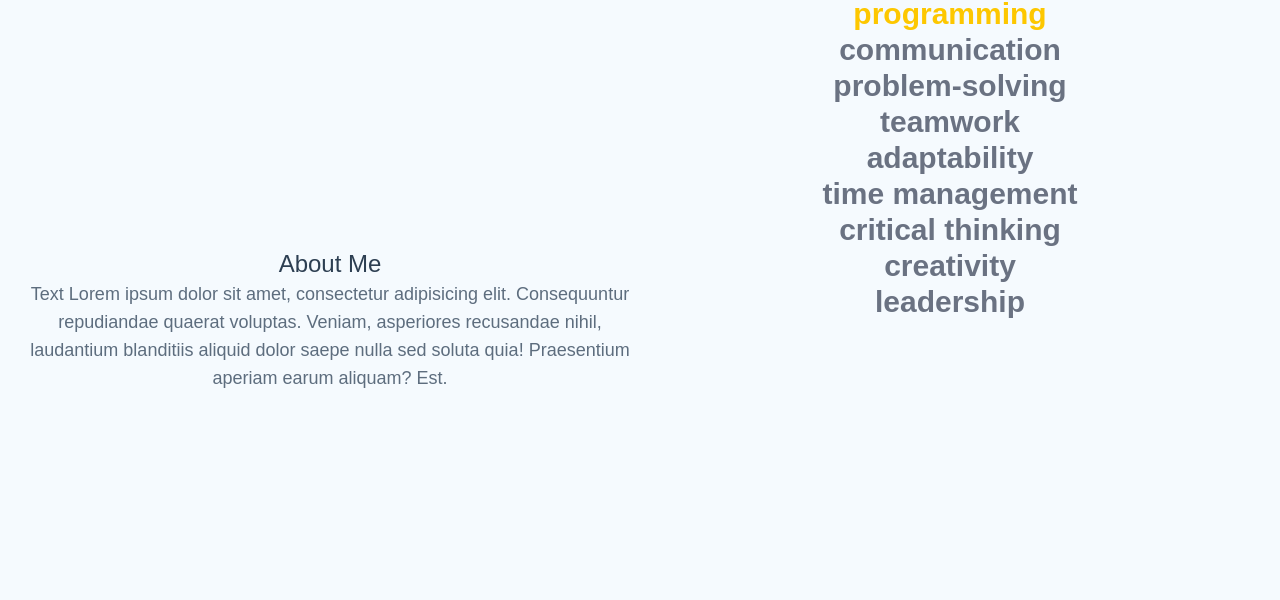
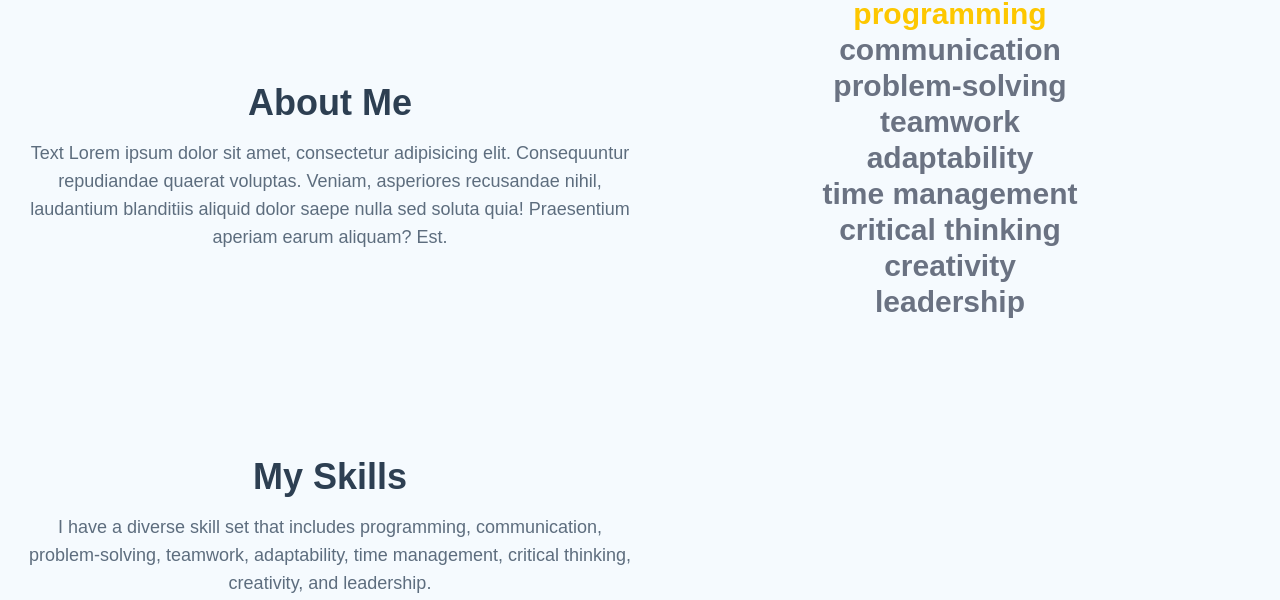
Before and after one commit to Jbob0815/portfolio_website, a React (Vite) app: page / in a window 1280 px wide. Shown: the part 880-1480 px from the top of the page. Built offline with nearby package versions, Linux system fonts and the light colour scheme; a web font is replaced by a local one.

Commit message:
small changes

```diff
--- a/src/components/About.jsx
+++ b/src/components/About.jsx
@@ -15,21 +15,38 @@ export const About = () => {
     "leadership",
   ];
 
+  const AboutSection = [
+    {
+      title: "About Me",
+      description:
+        "Text Lorem ipsum dolor sit amet, consectetur adipisicing elit. Consequuntur repudiandae quaerat voluptas. Veniam, asperiores recusandae nihil, laudantium blanditiis aliquid dolor saepe nulla sed soluta quia! Praesentium aperiam earum aliquam? Est.",
+    },
+    {
+      title: "My Skills",
+      description:
+        "I have a diverse skill set that includes programming, communication, problem-solving, teamwork, adaptability, time management, critical thinking, creativity, and leadership.",
+    },
+  ];
+
   const [activeIdx, setActiveIdx] = useState(0);
 
   return (
-    <section
-      className="bg-background w-full min-h-screen relative flex flex-row items-center px-5 justify-center"
-      id="about"
+    <section className="bg-background w-full min-h-screen " id="about">
+      <div className="w-full h-full relative flex flex-row items-center px-5 justify-center">
+        <div className="w-full min-h-screen h-full flex flex-col justify-around ">
+          {AboutSection.map((section, index) => (
+            <div
+              key={index}
+              className={`w-full max-w-3xl mx-auto text-center mb-10 ${
+                index === 0 ? "mt-20" : ""
+              }`}
             >
-      <div className="relative w-full flex flex-col items-center justify-center">
-        <h2 className="text-2xl font bold text-text ">About Me</h2>
-        <p className="text-text-light text-lg ">
-          Text Lorem ipsum dolor sit amet, consectetur adipisicing elit.
-          Consequuntur repudiandae quaerat voluptas. Veniam, asperiores
-          recusandae nihil, laudantium blanditiis aliquid dolor saepe nulla sed
-          soluta quia! Praesentium aperiam earum aliquam? Est.
-        </p>
+              <h2 className="text-4xl font-bold text-text mb-4">
+                {section.title}
+              </h2>
+              <p className="text-lg text-text-light">{section.description}</p>
+            </div>
+          ))}
         </div>
         <div className="w-full  item-center justify-center sticky top-[calc(100vh/2)] translate-y-[-50%]">
           {items.map((txt, i) => (
@@ -44,6 +61,7 @@ export const About = () => {
             </div>
           ))}
         </div>
+      </div>
     </section>
   );
 };
--- a/src/components/Contact.jsx
+++ b/src/components/Contact.jsx
@@ -1,11 +1,11 @@
 import React from "react";
-import { Mail, Map, Phone } from "lucide-react";
+import { Mail, Map, Phone, CircleUserRound } from "lucide-react";
 
 const info = [
-  { title: "Email", content: "Schleswig-Holstein, Germany", icon: <Map /> },
-  { title: "Email", content: "contact@jakobnieß.de", icon: <Mail /> },
-  { title: "Email", content: "+49 176 42012290 ", icon: <Phone /> },
-  { title: "Email", content: "", icon: <Mail /> },
+  { content: "Jakob Nieß", icon: <CircleUserRound /> },
+  { content: "+49 176 42012290 ", icon: <Phone /> },
+  { content: "contact@example.com", icon: <Mail /> },
+  { content: "Schleswig-Holstein, Germany", icon: <Map /> },
 ];
 export const Contact = () => {
   return (
@@ -14,7 +14,7 @@ export const Contact = () => {
         id="contact"
         className="min-h-screen flex flex-col items-center justify-center bg-background p-6"
       >
-        <div className="px-5 py-32">
+        <div className="px-5 py-15">
           <h1 className="mt-5 font-circular-web font-extrabold text-6xl text-primary animation-appear">
             Contact
           </h1>
@@ -27,18 +27,16 @@ export const Contact = () => {
           <div className="h-auto shadow-lg p-6 px-8 bg-card rounded-lg w-[min(90vw,30rem)] ">
             <h2 className="text-2xl text-text font-bold mb-6 mt-1">My Info</h2>
             {info.map((item, index) => (
-              <div key={index} className="flex items-center mb-4 text-text">
+              <div key={index} className="flex items-center mb-4">
                 <div className="text-primary mr-3">{item.icon}</div>
                 <div>
-                  <p className="text-sm text-text-light dark:text-text">
-                    {item.content}
-                  </p>
+                  <p className="text-sm text-text-light ">{item.content}</p>
                 </div>
               </div>
             ))}
             <div className="mt-6 py-4 border-t border-border text-left">
               <h2 className="text-text font-bold text-lg">Something</h2>
-              <p className="text-text-light text-sm mt-2">
+              <p className="text-text-light text-sm mt-2 leading-relaxed">
                 Lorem ipsum dolor sit amet consectetur adipisicing elit. Eos
                 ratione neque quia dolore earum atque dignissimos quaerat
                 facilis nemo, in ex, excepturi fuga error? Possimus recusandae
--- a/src/components/Footer.jsx
+++ b/src/components/Footer.jsx
@@ -2,7 +2,7 @@ import React from "react";
 
 export const Footer = () => {
   return (
-    <div className="bg-background flex w-screen items-center mx-auto  justify-center">
+    <div className="bg-background flex max-w-screen items-center mx-auto  justify-center">
       <footer className="bg-background text-text-light py-2 max-w-7xl w-full">
         <div className="container mx-auto text-center flex justify-between items-center">
           <p className="text-sm">
--- a/src/components/ProjectPage.jsx
+++ b/src/components/ProjectPage.jsx
@@ -37,13 +37,8 @@ const cardItems = [
     button: "https://clean-eck.de",
   },
   {
-    title: "Project 5",
-    src: "src/assets/Screenshot.png",
-    className: " bg-primary text-white",
-  },
-  {
     title: " More Coming Soon",
-    src: null,
+    src: "src/assets/Rocket.svg",
     className: " bg-primary text-white text-xl",
   },
 ];
--- a/src/index.css
+++ b/src/index.css
@@ -49,7 +49,7 @@
   .dark {
     --background: 210 20% 10%;
     --text: 210 20% 90%;
-    --text: 210 20% 90%;
+    --text-light: 211, 15%, 55%;
     --primary: 249, 66%, 62%;
     --secondary: 247, 100%, 96%;
     --border: 210 20% 30%;
--- a/src/pages/Home.jsx
+++ b/src/pages/Home.jsx
@@ -8,7 +8,7 @@ import { Contact } from "../components/Contact";
 
 export const Home = () => {
   return (
-    <div className="min-h-screen  font-zentry-regular">
+    <div className="min-h-screen bg-background  font-zentry-regular">
       {/*Theme Toogle*/}
       <ThemeToggle />
 
```
Also changed, not shown: src/assets/Rocket.svg (added). Lines whose indentation alone changed are shown as unchanged.
